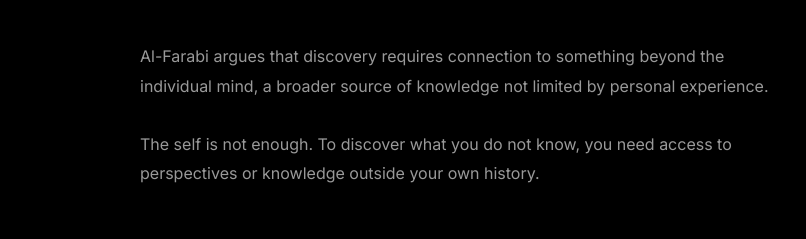
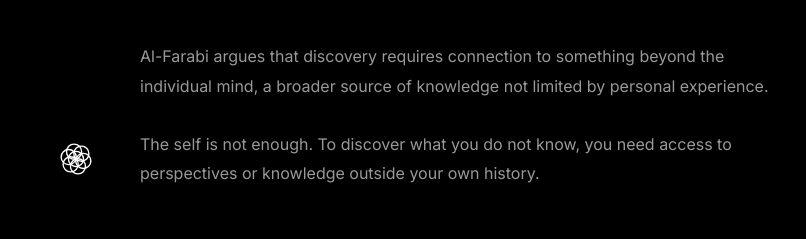
Before and after one commit to sn-ux/blueprint, a Next.js app: page /philosophy in a window 1280 px wide. Shown: the part 3086-3325 px from the top of the page, without its empty margins (228-1034 px from the left). Built offline with nearby package versions, Linux system fonts and the light colour scheme.

Commit message:
Add missing final-paragraph Blueprint logo to Al-Farabi section

```diff
--- a/app/philosophy/page.tsx
+++ b/app/philosophy/page.tsx
@@ -356,28 +356,29 @@ export default function PhilosophyPage() {
                 <p style={{ ...bodyStyle, marginBottom: 28 }}>{p.saying}</p>
               )}
 
-              {/* Adds — if internet follows, keep bottom margin; otherwise it's last */}
-              {p.adds && (
-                <p style={{ ...bodyStyle, marginBottom: p.internet ? 28 : 0 }}>{p.adds}</p>
+              {/* Adds — only render here when internet follows (it is not the last paragraph).
+                  When internet is null, adds moves to the logo row below instead.       */}
+              {p.adds && p.internet && (
+                <p style={{ ...bodyStyle, marginBottom: 28 }}>{p.adds}</p>
               )}
 
             </div>
 
-            {/* ── Last paragraph row: [logo | internet text] ───────────────── */}
-            {/* The logo div is IMG_SIZE wide (matching the image column above) */}
-            {/* so the logo stays horizontally under the portrait.              */}
-            {/* flex align-items: center vertically centres logo with the text. */}
-            {p.internet && (
+            {/* ── Last paragraph row: [logo | text] ────────────────────────── */}
+            {/* Uses internet if present, otherwise falls back to adds.         */}
+            {/* This ensures every section that has a final paragraph gets the  */}
+            {/* logo — including Al-Farabi, whose last paragraph is adds.       */}
+            {(p.internet ?? p.adds) && (
               <div style={{ display: "flex", alignItems: "center", gap: IMG_GAP }}>
                 <div style={{
-                  width:      IMG_SIZE,
-                  flexShrink: 0,
-                  display:    "flex",
+                  width:          IMG_SIZE,
+                  flexShrink:     0,
+                  display:        "flex",
                   justifyContent: "center",
                 }}>
                   <BlueprintMark />
                 </div>
-                <p style={{ ...bodyStyle, flex: 1 }}>{p.internet}</p>
+                <p style={{ ...bodyStyle, flex: 1 }}>{p.internet ?? p.adds}</p>
               </div>
             )}
           </FadeIn>
```
